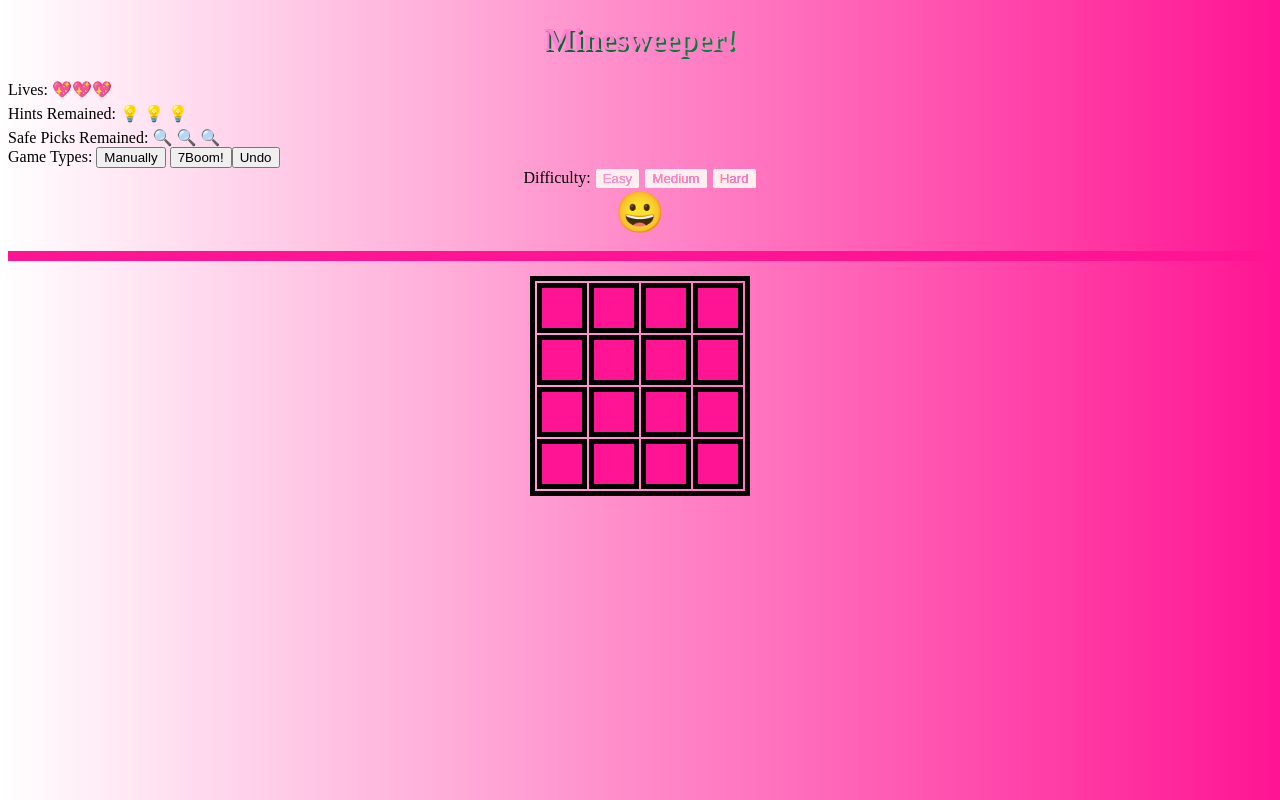
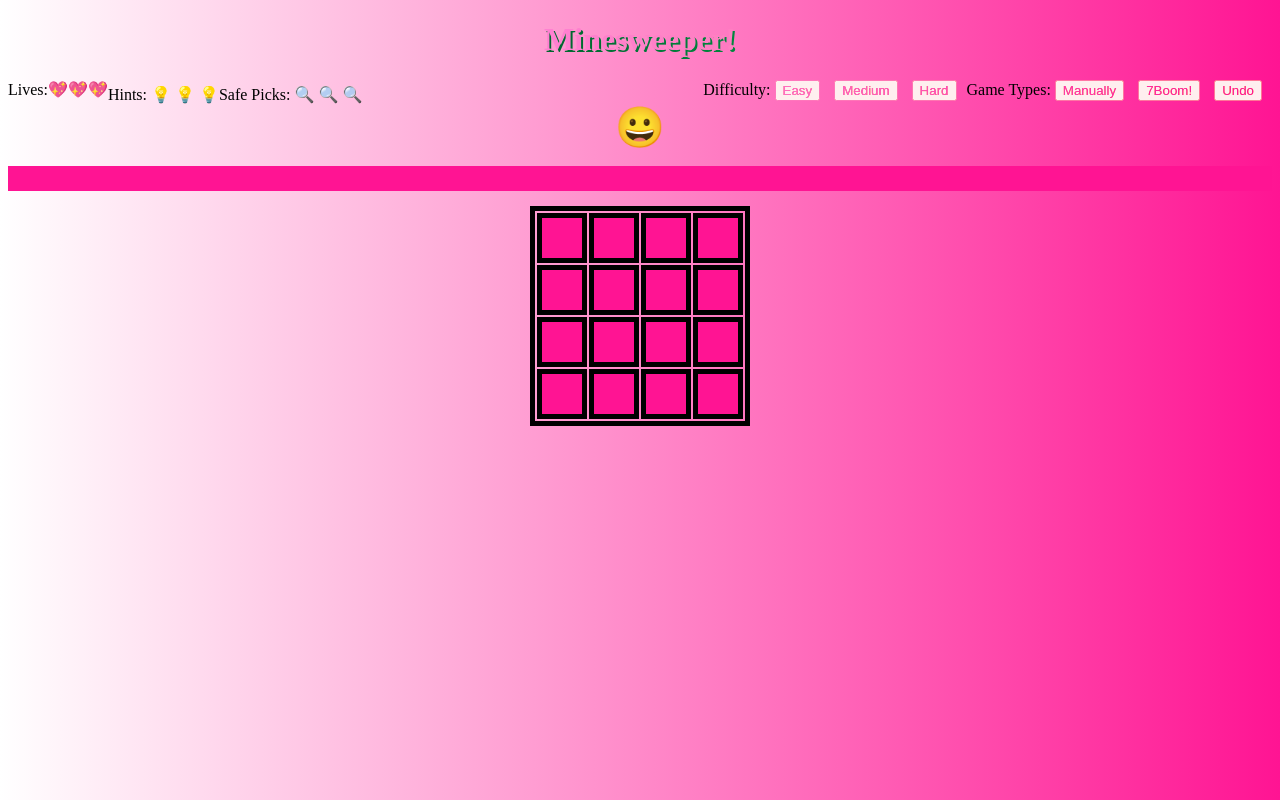
Before and after one commit to rotembub/Minesweeper, a plain HTML site: page index.html in a window 1280 px wide. Drawn offline with Linux system fonts and the light colour scheme.

Commit message:
Add files via upload
css changes

```diff
--- a/css/main.css
+++ b/css/main.css
@@ -1,6 +1,6 @@
 
 html{
-    /* background: violet; */
+
     background-blend-mode:difference;
     background-image: linear-gradient(to right, white , deeppink);
 }
@@ -35,14 +35,48 @@ h3 span{
     font-size: 40px;
 }
 
+
+
+.items{
+    /* display:inline-block;
+    position:relative;
+    text-align: center;
+    width: max-content;
+    white-space: nowrap; */
+    display: grid;
+    grid-template-columns: 1fr 1fr;
+    grid-gap: 20px
+}
+
+/* .items div{
+    display:inline-block;
+    text-align: center;
+
+} */
+
+.details{
+    position: relative;
+    display:inline-flex;
+    float: left;
+    white-space: normal;
+
+}
+
 .btn-container{
+    margin-left: auto;
+    display:inline-flex;
     text-align: center;
-    margin-left: auto;
-    margin-right: auto;
+    float: right;
+    white-space: normal;
 }
 
 .btn-container button{
+    margin-right: 10px;
     mix-blend-mode: lighten;
+}
+
+.spn-btns button{
+    mix-blend-mode: darken;
 }
 
 .board{
@@ -86,11 +120,11 @@ tr{
 }
 
 .timer {
-    font-size: 20px;
+    font-size: 15px;
     color: black;
     margin-top: 15px;
     margin-bottom: 15px;
-    height: fit-content;
+    height: 15px;
     padding: 5px;
     margin-left: auto;
     margin-right: auto;
@@ -137,11 +171,11 @@ tr{
 .modal {
     display: none;
     width: 300px;
-    height: 300px;
+    height: 50px;
     background-color: pink;
-    position:absolute;
+    position:fixed;
     padding: 50px;
-
+    margin-left: auto;
     border: 5px white solid;
 
 }
--- a/index.html
+++ b/index.html
@@ -11,41 +11,46 @@
 
 <body onload="init()">
     <h1>Minesweeper!</h1>
-
-
-
     <!-- <h2> ♥ Lives: <span>3</span></h2> -->
-
     <div class="modal">
         <button class="btn" onclick="restart()">Play Again</button>
         You have <span class='win'>WON!</span><span class="lose">LOST!</span>
     </div>
 
-    <div class="lives">Lives: <span></span></div>
-    <div class="hints"> Hints Remained:
+    <div class="items">
+        <div class="details">
+            <div class="lives">Lives:<span></span></div>
+            <div class="hints"> Hints:
                 <span onclick="showHint(this)">💡</span>
                 <span onclick="showHint(this)">💡</span>
                 <span onclick="showHint(this)">💡</span>
             </div>
-    <div class="safeClicks"> Safe Picks Remained:
+            <div class="safeClicks"> Safe Picks:
                 <span onclick="showSafe(this)">🔍</span>
                 <span onclick="showSafe(this)">🔍</span>
                 <span onclick="showSafe(this)">🔍</span>
             </div>
+        </div>
 
-    <span>Game Types: <button class='manual' onclick="manuallyCreate()">Manually</button> <button class='sevenBoom'
-            onclick="sevenBoom()">7Boom!</button><button class="undo" onclick="undo()">Undo</button></span>
-
-    <div class="btn-container">Difficulty:
+        <div class="btn-container">
+            <div>Difficulty:
                 <button onclick="changeDifficulty(this,4,2)">Easy</button>
                 <button onclick="changeDifficulty(this,8,12)">Medium</button>
                 <button onclick="changeDifficulty(this,12,30)">Hard</button>
             </div>
+            <div>Game Types:
+                <button class='manual' onclick="manuallyCreate()">Manually</button>
+                <button class='sevenBoom' onclick="sevenBoom()">7Boom!</button>
+                <button class="undo" onclick="undo()">Undo</button>
+            </div>
+        </div>
+    </div>
 
+    <div>
         <h3><span onclick="restart()">😀</span></h3>
 
         <div class="timer"></div>
-
+    </div>
     <div class="board-container">
         <div class="board" id="noContextMenu">
 
--- a/js/main.js
+++ b/js/main.js
@@ -18,6 +18,7 @@ var gOldgBoards = [];   // need to reset after init();
 var gOldElBoards = []; // need to reset after init();
 var gOldgGames = [];
 var gOldMarkeds = [];
+var gOldFirstClicks = [];
 
 var gHints = 3;
 var gHintIsPressed = false;
@@ -64,6 +65,7 @@ function init() {
     gOldElBoards = [];
     gOldgGames = [];
     gOldMarkeds = [];
+    gOldFirstClicks = [];
 
     gLives = 3;
     updateLives();
@@ -204,7 +206,7 @@ function cellClicked(elCell, i, j) {
     if (gBoard[i][j].isShown || gBoard[i][j].isMarked) return;
     if (!gGame.isOn && gGame.shownCount !== 0) return;
 
-    // if (!gFirstClick) saveLastMove(); ////////////////////////////////////////////////////////////////////////////////////////
+
 
     //watchout
     if (gIsManual) {
@@ -214,11 +216,11 @@ function cellClicked(elCell, i, j) {
 
     if (!gGame.isOn) startTimer();
 
-    if (gFirstClick) {
+    if (gFirstClick) { // watchout
 
         firstClickSetup(i, j);
+        gFirstClick = false;
         saveLastMove();
-        gFirstClick = false;
     } else saveLastMove();
 
     if (gHintIsPressed) {
@@ -270,9 +272,10 @@ function cellMarked(elCell, i, j) {
     if (gBoard[i][j].isShown) return;
     if (!gGame.isOn && gGame.shownCount !== 0) return;
 
-    saveLastMove(); /////////////////////////////////////////////////////////////////////////////////////////
+    /////////////////////////////////////////////////////////////////////////////////////////
 
     if (!gGame.isOn) startTimer();
+    saveLastMove();
 
     gBoard[i][j].isMarked = !gBoard[i][j].isMarked;
     var elSpanInCell = elCell.querySelector('span');
@@ -375,13 +378,13 @@ function expandShown(board, elCell, cellI, cellJ) {
 
 
 function startTimer() {
-
+    if (clearInterval) stopTimer; /////////////////////////////////////////////
     gGame.isOn = true;
     var elTimer = document.querySelector('.timer');
     var start = Date.now();
     gTimerInterval = setInterval(() => {
         gTime = ((Date.now() - start) / 1000);
-        elTimer.innerText = ((Date.now() - start) / 1000);
+        elTimer.innerText = ((Date.now() - start) / 1000).toFixed(2);
     }, 100);
 }
 
@@ -618,6 +621,7 @@ function undo() {
 
     var elBoard = document.querySelector('.board');
     elBoard.innerHTML = gOldElBoards.pop();
+    gFirstClick = gOldFirstClicks.pop();///////////////////////////////////////
 
 }
 
@@ -646,6 +650,8 @@ function saveLastMove() {
     gOldgGames.push(oldgGame);
     var oldMarked = gMarkedCorrectly;
     gOldMarkeds.push(oldMarked);
+    var oldFirstClick = gFirstClick;///////////////////////////////
+    gOldFirstClicks.push(oldFirstClick);//////////////////////////
 
 
 }
```
Lines whose indentation alone changed are shown as unchanged.
